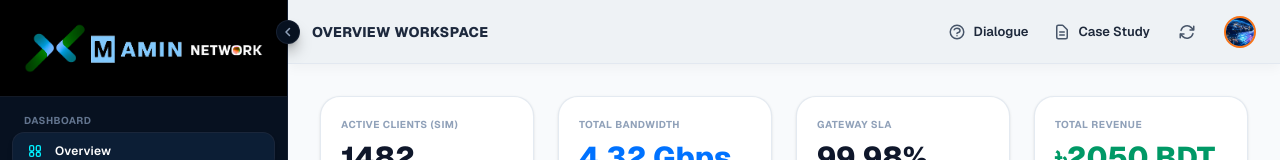
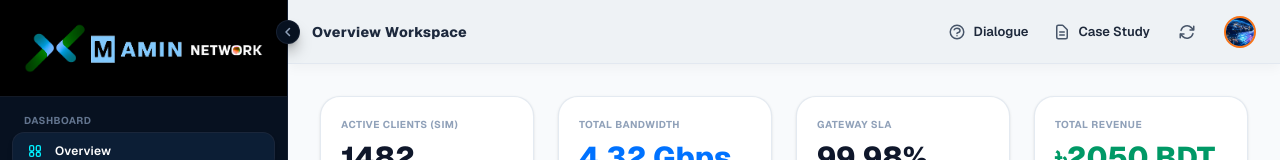
Before and after one commit to princeshiamofficial/M-Amin-Network, a Next.js app: page /admin/dashboard in a window 1280 px wide. Shown: the top 160 px of the page. Built offline with nearby package versions, Linux system fonts and the light colour scheme; sample sign-in values are in the browser's storage.

Commit message:
style: change navbar workspace title to Title Case

```diff
--- a/src/components/AdminNavbar.tsx
+++ b/src/components/AdminNavbar.tsx
@@ -22,7 +22,7 @@ export default function AdminNavbar({
     <header className="w-full h-16 bg-[#eef2f5] border-b border-[#e2e8f0] flex items-center justify-between px-6 select-none relative z-10 shadow-[0_4px_12px_rgba(0,0,0,0.04)]">
       {/* Left side: Active Page Title */}
       <div className="flex items-center gap-3">
-        <h2 className="text-slate-800 font-extrabold text-sm tracking-wide uppercase">
+        <h2 className="text-slate-800 font-extrabold text-sm tracking-wide">
           {activeTab} Workspace
         </h2>
       </div>
```
